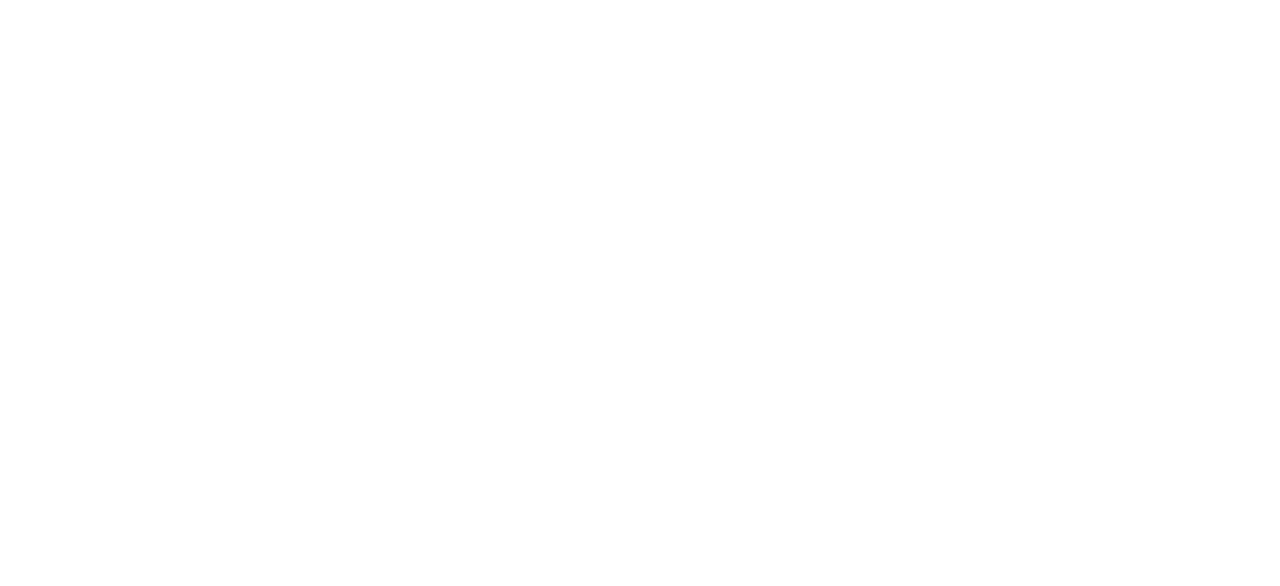
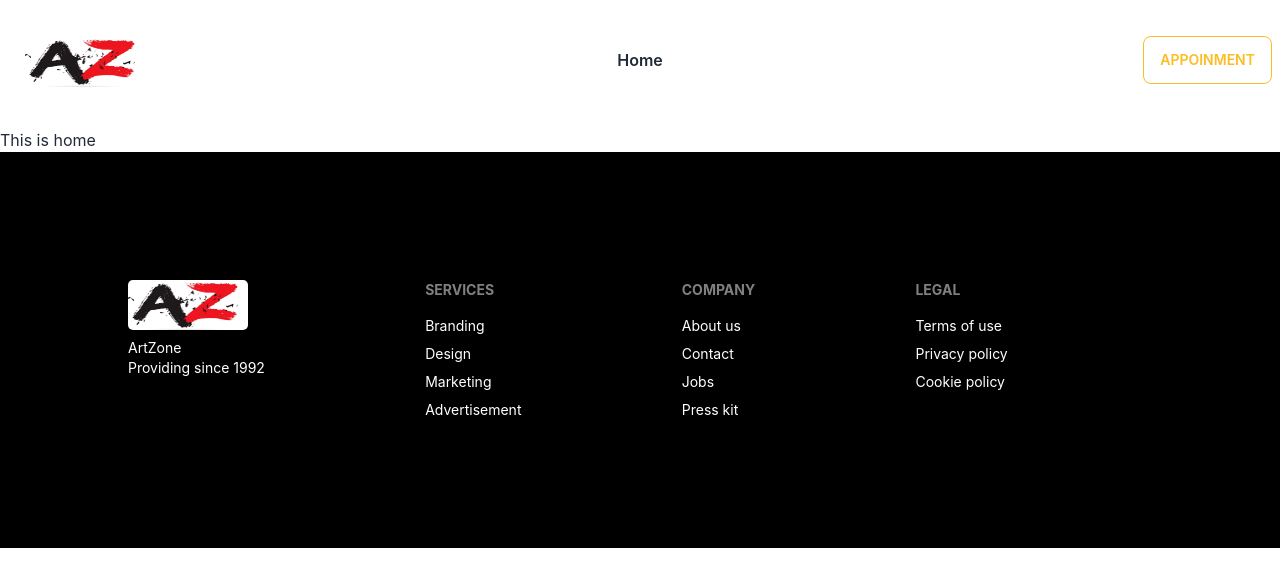
Before and after one commit to Ahmed-Moudud/artzone-client, a React (Create React App) app: page / in a window 1280 px wide. Shown: the top 586 px of the page. Built offline with nearby package versions, Linux system fonts and the light colour scheme.

Commit message:
header and footer section added

```diff
--- a/src/App.js
+++ b/src/App.js
@@ -1,9 +1,11 @@
+import { RouterProvider } from 'react-router-dom';
 import './App.css';
+import router from './Router/Routes/Routes';
 
 function App() {
   return (
-    <div>
-
+    <div  className='max-w-screen-xl mx-auto'>
+      <RouterProvider router={router}></RouterProvider>
     </div>
   );
 }
--- /dev/null
+++ b/src/Layout/Main.js
@@ -0,0 +1,16 @@
+import React from 'react';
+import { Outlet } from 'react-router-dom';
+import Footer from '../Pages/Shared/Footer/Footer';
+import Header from '../Pages/Shared/Header/Header';
+
+const Main = () => {
+    return (
+        <div>
+            <Header></Header>
+            <Outlet></Outlet>
+            <Footer></Footer>
+        </div>
+    );
+};
+
+export default Main;
--- /dev/null
+++ b/src/Pages/Home/Home/Home.js
@@ -0,0 +1,11 @@
+import React from 'react';
+
+const Home = () => {
+    return (
+        <div>
+            <h2>This is home</h2>
+        </div>
+    );
+};
+
+export default Home;
--- /dev/null
+++ b/src/Pages/Shared/Footer/Footer.js
@@ -0,0 +1,37 @@
+import React from 'react';
+import logo from '../../../assets/logo.png'
+
+const Footer = () => {
+    return (
+        <footer className="footer p-32 bg-black text-white">
+            <div>
+                <img className='brand-logo' src={logo} alt=" "></img>
+                <p>ArtZone<br />Providing  since 1992</p>
+            </div>
+            <div>
+                <span className="footer-title">Services</span>
+                <a href="/" className="link link-hover">Branding</a>
+                <a href="/" className="link link-hover">Design</a>
+                <a href="/" className="link link-hover">Marketing</a>
+                <a href="/" className="link link-hover">Advertisement</a>
+            </div>
+            <div>
+                <span className="footer-title">Company</span>
+                <a href="/" className="link link-hover">About us</a>
+                <a href="/" className="link link-hover">Contact</a>
+                <a href="/" className="link link-hover">Jobs</a>
+                <a href="/" className="link link-hover">Press kit</a>
+            </div>
+            <div>
+                <span className="footer-title">Legal</span>
+                <a href="/" className="link link-hover">Terms of use</a>
+                <a href="/" className="link link-hover">Privacy policy</a>
+                <a href="/" className="link link-hover">Cookie policy</a>
+            </div>
+
+
+        </footer>
+    );
+};
+
+export default Footer;
--- /dev/null
+++ b/src/Pages/Shared/Header/Header.css
@@ -0,0 +1,5 @@
+.brand-logo{
+    width: 120px;
+    height: 50px;
+    border-radius: 5px;
+}
--- /dev/null
+++ b/src/Pages/Shared/Header/Header.js
@@ -0,0 +1,43 @@
+import React from 'react';
+import { Link } from 'react-router-dom';
+import logo from '../../../assets/logo.png'
+import './Header.css'
+
+const Header = () => {
+
+
+
+
+    const menuItems = <>
+    <li className='font-semibold'><Link to='/'>Home</Link></li>
+    </>
+
+    return (
+        <div className="navbar h-20 mb-12 pt-12 bg-base-100">
+        <div className="navbar-start">
+          <div className="dropdown">
+            <label tabIndex={0} className="btn btn-ghost lg:hidden">
+              <svg xmlns="http://www.w3.org/2000/svg" className="h-5 w-5" fill="none" viewBox="0 0 24 24" stroke="currentColor"><path strokeLinecap="round" strokeLinejoin="round" strokeWidth="2" d="M4 6h16M4 12h8m-8 6h16" /></svg>
+            </label>
+            <ul tabIndex={0} className="menu menu-compact dropdown-content mt-3 p-2 shadow bg-base-100 rounded-box w-52">
+              {menuItems}
+            </ul>
+          </div>
+          <Link to="/" className="btn btn-ghost normal-case text-xl">
+              <img className=' brand-logo' src={logo} alt="" />
+          </Link>
+        </div>
+        <div className="navbar-center hidden lg:flex">
+          <ul className="menu menu-horizontal p-0">
+
+            {menuItems}
+          </ul>
+        </div>
+        <div className="navbar-end">
+        <button className="btn btn-outline btn-warning">Appoinment</button>
+        </div>
+      </div>
+    );
+};
+
+export default Header;
--- /dev/null
+++ b/src/Router/Routes/Routes.js
@@ -0,0 +1,19 @@
+import Main from "../../Layout/Main";
+import Home from "../../Pages/Home/Home/Home";
+
+const { createBrowserRouter } = require("react-router-dom");
+
+const router = createBrowserRouter([
+    {
+        path: '/',
+        element: <Main></Main>,
+        children: [
+            {
+                path: '/',
+                element: <Home></Home>
+            }
+        ]
+    }
+])
+
+export default router;
--- a/src/index.css
+++ b/src/index.css
@@ -1,3 +1,8 @@
+@tailwind base;
+@tailwind components;
+@tailwind utilities;
+
+
 body {
   margin: 0;
   font-family: -apple-system, BlinkMacSystemFont, 'Segoe UI', 'Roboto', 'Oxygen',
```
Also changed, not shown: src/assets/logo.png (added), src/contexts/AuthProvider/AuthProvider.js (added).
